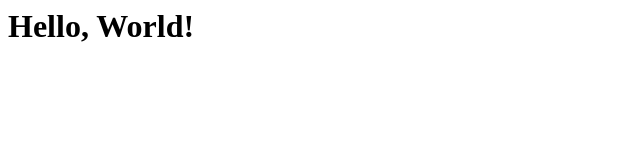
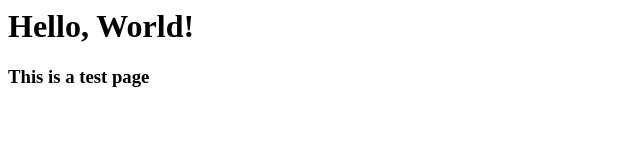
Before and after one commit to abhinav-arya/website, a plain HTML site: page index.html in a window 1280 px wide. Shown: the whole page, without its empty margins (0-640 px from the left). Drawn offline with Linux system fonts and the light colour scheme.

Commit message:
Add new line to HTML body

```diff
--- a/index.html
+++ b/index.html
@@ -4,5 +4,6 @@
 </head>
 <body>
   <h1>Hello, World!</h1>
+  <h3>This is a test page</h3>
 </body>
 </html>
```
